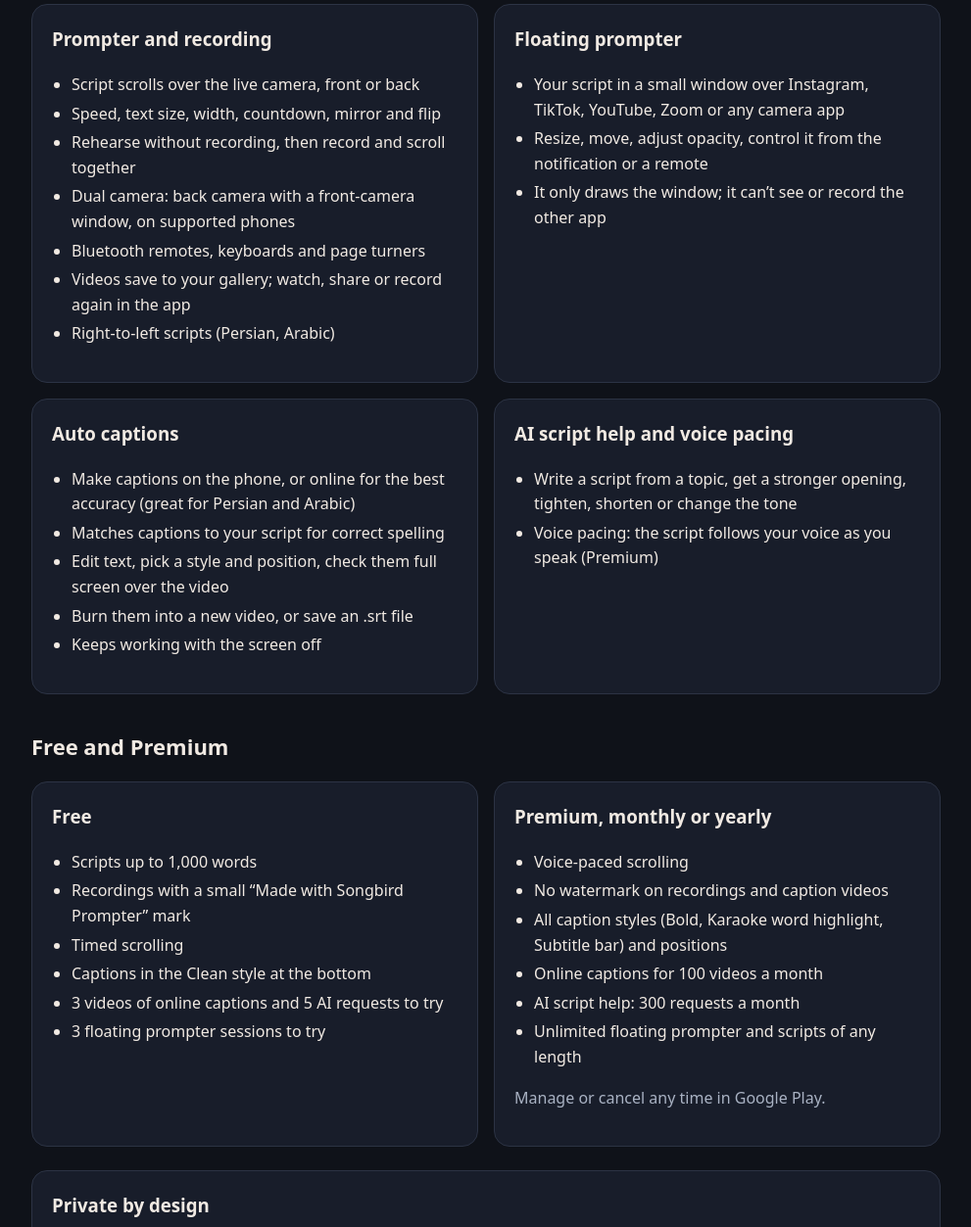
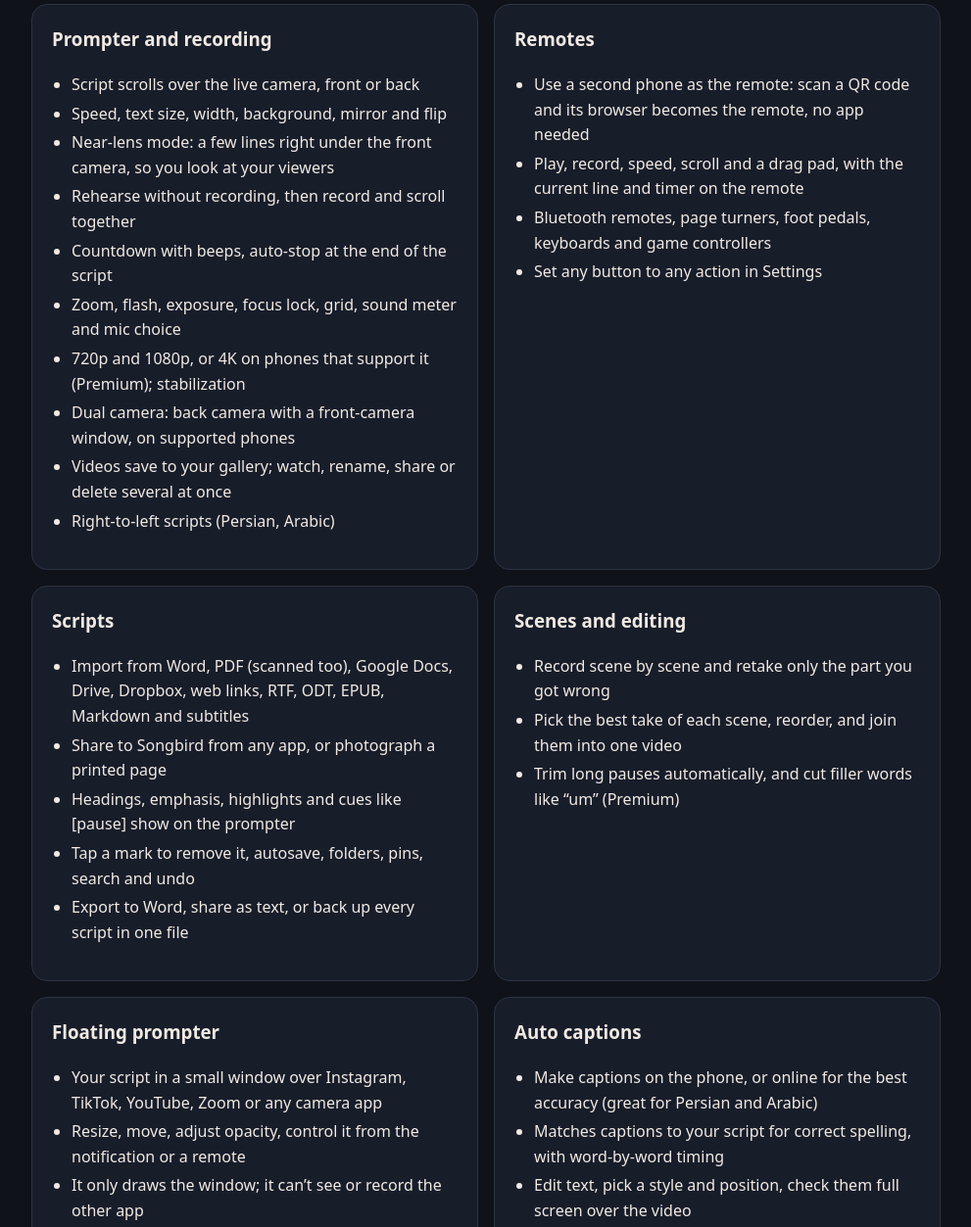
Before and after one commit to mortez28/hoverline, a plain HTML site: page songbird-prompter.html in a window 1280 px wide. Shown: the part 331-1584 px from the top of the page at 98% size, without its empty margins (144-1135 px from the left). Drawn offline with Linux system fonts and the light colour scheme.

Commit message:
Songbird page: every current feature, near-lens and phone remote; privacy: import and phone remote
Co-Authored-By: Claude Opus 5.5 <noreply@anthropic.com>
Claude-Session: https://claude.ai/code/session_01Emn38X5vnZPkJBZePMAHZp

```diff
--- a/songbird-prompter.html
+++ b/songbird-prompter.html
@@ -1,6 +1,6 @@
 <!doctype html>
 <html lang="en"><head><meta charset="utf-8"><meta name="viewport" content="width=device-width,initial-scale=1">
-<title>Songbird Prompter</title><meta name="description" content="Songbird Prompter is a teleprompter and video recorder for Android, with voice-paced scrolling, auto captions and a floating prompter."><link rel="stylesheet" href="style.css"><link rel="icon" href="img/songbird-icon.png"></head>
+<title>Songbird Prompter</title><meta name="description" content="Songbird Prompter is a teleprompter and video recorder for Android, with voice-paced scrolling, script import, scene retakes, auto captions, a phone remote and a floating prompter."><link rel="stylesheet" href="style.css"><link rel="icon" href="img/songbird-icon.png"></head>
 <body><header><a class="brand" href="index.html">Hoverline Apps</a><nav><a href="kestrel-player.html">Kestrel IPTV Player</a><a href="songbird-prompter.html">Songbird Prompter</a><a href="privacy.html">Privacy</a></nav></header>
 <main>
 <div class="hero"><img src="img/songbird-icon.png" alt="Songbird Prompter icon">
@@ -11,43 +11,69 @@
 <div class="cols" style="margin-top:32px">
 <div class="card"><h3>Prompter and recording</h3><ul>
 <li>Script scrolls over the live camera, front or back</li>
-<li>Speed, text size, width, countdown, mirror and flip</li>
+<li>Speed, text size, width, background, mirror and flip</li>
+<li>Near-lens mode: a few lines right under the front camera, so you look at your viewers</li>
 <li>Rehearse without recording, then record and scroll together</li>
+<li>Countdown with beeps, auto-stop at the end of the script</li>
+<li>Zoom, flash, exposure, focus lock, grid, sound meter and mic choice</li>
+<li>720p and 1080p, or 4K on phones that support it (Premium); stabilization</li>
 <li>Dual camera: back camera with a front-camera window, on supported phones</li>
-<li>Bluetooth remotes, keyboards and page turners</li>
-<li>Videos save to your gallery; watch, share or record again in the app</li>
+<li>Videos save to your gallery; watch, rename, share or delete several at once</li>
 <li>Right-to-left scripts (Persian, Arabic)</li></ul></div>
+<div class="card"><h3>Remotes</h3><ul>
+<li>Use a second phone as the remote: scan a QR code and its browser becomes the remote, no app needed</li>
+<li>Play, record, speed, scroll and a drag pad, with the current line and timer on the remote</li>
+<li>Bluetooth remotes, page turners, foot pedals, keyboards and game controllers</li>
+<li>Set any button to any action in Settings</li></ul></div>
+<div class="card"><h3>Scripts</h3><ul>
+<li>Import from Word, PDF (scanned too), Google Docs, Drive, Dropbox, web links, RTF, ODT, EPUB, Markdown and subtitles</li>
+<li>Share to Songbird from any app, or photograph a printed page</li>
+<li>Headings, emphasis, highlights and cues like [pause] show on the prompter</li>
+<li>Tap a mark to remove it, autosave, folders, pins, search and undo</li>
+<li>Export to Word, share as text, or back up every script in one file</li></ul></div>
+<div class="card"><h3>Scenes and editing</h3><ul>
+<li>Record scene by scene and retake only the part you got wrong</li>
+<li>Pick the best take of each scene, reorder, and join them into one video</li>
+<li>Trim long pauses automatically, and cut filler words like &ldquo;um&rdquo; (Premium)</li></ul></div>
 <div class="card"><h3>Floating prompter</h3><ul>
 <li>Your script in a small window over Instagram, TikTok, YouTube, Zoom or any camera app</li>
 <li>Resize, move, adjust opacity, control it from the notification or a remote</li>
 <li>It only draws the window; it can&rsquo;t see or record the other app</li></ul></div>
 <div class="card"><h3>Auto captions</h3><ul>
 <li>Make captions on the phone, or online for the best accuracy (great for Persian and Arabic)</li>
-<li>Matches captions to your script for correct spelling</li>
+<li>Matches captions to your script for correct spelling, with word-by-word timing</li>
 <li>Edit text, pick a style and position, check them full screen over the video</li>
 <li>Burn them into a new video, or save an .srt file</li>
 <li>Keeps working with the screen off</li></ul></div>
 <div class="card"><h3>AI script help and voice pacing</h3><ul>
 <li>Write a script from a topic, get a stronger opening, tighten, shorten or change the tone</li>
+<li>Turn imported notes into a script, or read handwriting and Persian or Arabic photos with AI</li>
 <li>Voice pacing: the script follows your voice as you speak (Premium)</li></ul></div>
 </div>
 
 <h2>Free and Premium</h2>
 <div class="cols">
 <div class="card"><h3>Free</h3><ul>
+<li>The full prompter, near-lens mode, camera controls and every Bluetooth remote, pedal and controller</li>
+<li>Script import, export, marks and backup</li>
 <li>Scripts up to 1,000 words</li>
 <li>Recordings with a small &ldquo;Made with Songbird Prompter&rdquo; mark</li>
+<li>Videos of up to 3 scenes</li>
+<li>Trim pauses; 720p and 1080p</li>
 <li>Timed scrolling</li>
 <li>Captions in the Clean style at the bottom</li>
 <li>3 videos of online captions and 5 AI requests to try</li>
-<li>3 floating prompter sessions to try</li></ul></div>
+<li>3 floating prompter and 3 phone remote sessions to try</li></ul></div>
 <div class="card"><h3>Premium, monthly or yearly</h3><ul>
 <li>Voice-paced scrolling</li>
-<li>No watermark on recordings and caption videos</li>
+<li>No watermark on recordings, scene videos and caption videos</li>
+<li>Unlimited scenes per video</li>
+<li>Cut filler words; 4K recording</li>
 <li>All caption styles (Bold, Karaoke word highlight, Subtitle bar) and positions</li>
 <li>Online captions for 100 videos a month</li>
 <li>AI script help: 300 requests a month</li>
-<li>Unlimited floating prompter and scripts of any length</li></ul>
+<li>Unlimited floating prompter and phone remote</li>
+<li>Scripts of any length</li></ul>
 <p class="muted">Manage or cancel any time in Google Play.</p></div>
 </div>
 
```
Also changed, not shown: songbird-privacy.html (+4 -2 lines).
